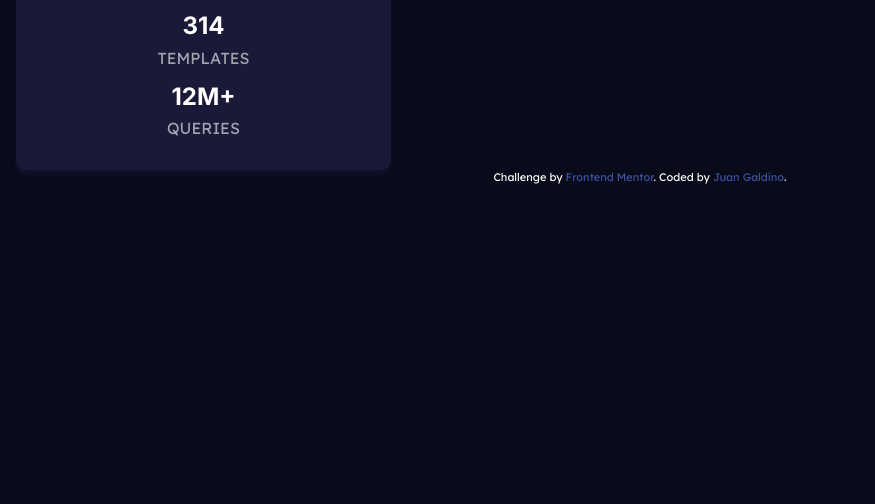
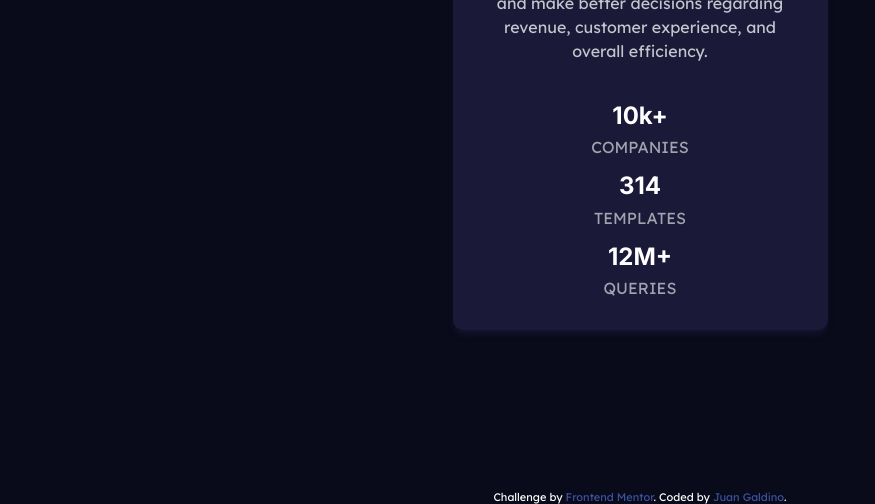
Before and after one commit to juan-galdino/stats-preview-component, a website: page src/index.html in a window 1280 px wide. Shown: the part 639-1143 px from the top of the page, without its empty margins (0-875 px from the left). Before the commit the page ends 823 px from the top, so only its background shows below. Drawn offline with nearby package versions, Linux system fonts and the light colour scheme; files that its build step writes are made by us from their sources.

Commit message:
:lipstick: Centralize component

```diff
--- a/src/index.html
+++ b/src/index.html
@@ -32,6 +32,7 @@
   </head>
   <body>
     <main>
+      <div class="container">
         <article class="card">
           <aside>
             <picture>
@@ -70,6 +71,7 @@
             </article>
           </section>
         </article>
+      </div>
     </main>
 
     <div class="attribution">
--- a/src/sass/globals/_boilerplate.scss
+++ b/src/sass/globals/_boilerplate.scss
@@ -18,3 +18,9 @@ body {
   color: $fontColor;
   padding-inline: 1rem;
 }
+
+.container {
+  display: grid;
+  justify-content: center;
+  margin: 20vh 0;
+}
```
Lines whose indentation alone changed are shown as unchanged.
